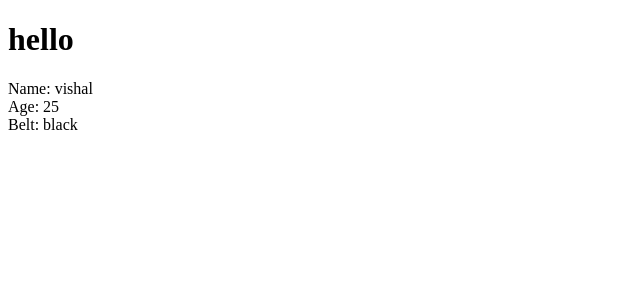
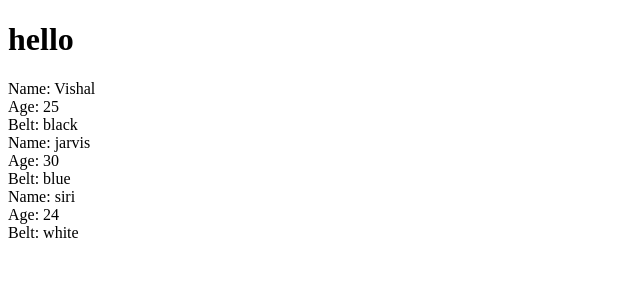
Before and after one commit to jainvishal520/React-Redux-basics-revision, a React (Create React App) app in the folder myapp/: page / in a window 1280 px wide. Shown: the top 300 px of the page, without its empty margins (0-640 px from the left). Built offline with nearby package versions, Linux system fonts and the light colour scheme.

Commit message:
looping through list

```diff
--- a/myapp/src/App.js
+++ b/myapp/src/App.js
@@ -1,11 +1,19 @@
 import React, { Component } from 'react';
 import Ninjas from './Ninjas';
 class App extends Component {
+  state={
+    ninjas: [
+      {name:'Vishal', age:25, belt:'black',id:1},
+      {name:'jarvis', age:30, belt:'blue',id:2},
+      {name:'siri', age:24, belt:'white',id:3}
+    ]
+  }
+
   render() {
     return (
       <div>
         <h1>hello</h1>
-        <Ninjas name="vishal" age="25" belt="black"/>
+        <Ninjas ninjas={this.state.ninjas} />
       </div>
     );
   }
--- a/myapp/src/Ninjas.js
+++ b/myapp/src/Ninjas.js
@@ -1,14 +1,22 @@
+/* eslint-disable no-undef */
 import React, { Component} from 'react';
 
 export class Ninjas extends Component{
     render(){
         //extract variables from props using destructuring
-        const {name, age, belt} = this.props;
+        const {ninjas} = this.props;
+        const ninjaList = ninjas.map((ninja) => {
+            return (
+                <div className="ninja" key={ninja.id}>
+                    <div>Name:  {ninja.name}</div>
+                    <div>Age: {ninja.age}</div>
+                    <div>Belt: {ninja.belt}</div>
+                </div>
+            )
+        })
         return(
-            <div className="ninja">
-                <div>Name:  {name}</div>
-                <div>Age: {age}</div>
-                <div>Belt: {belt}</div>
+            <div>
+                {ninjaList}
             </div>
         )
     }
```
